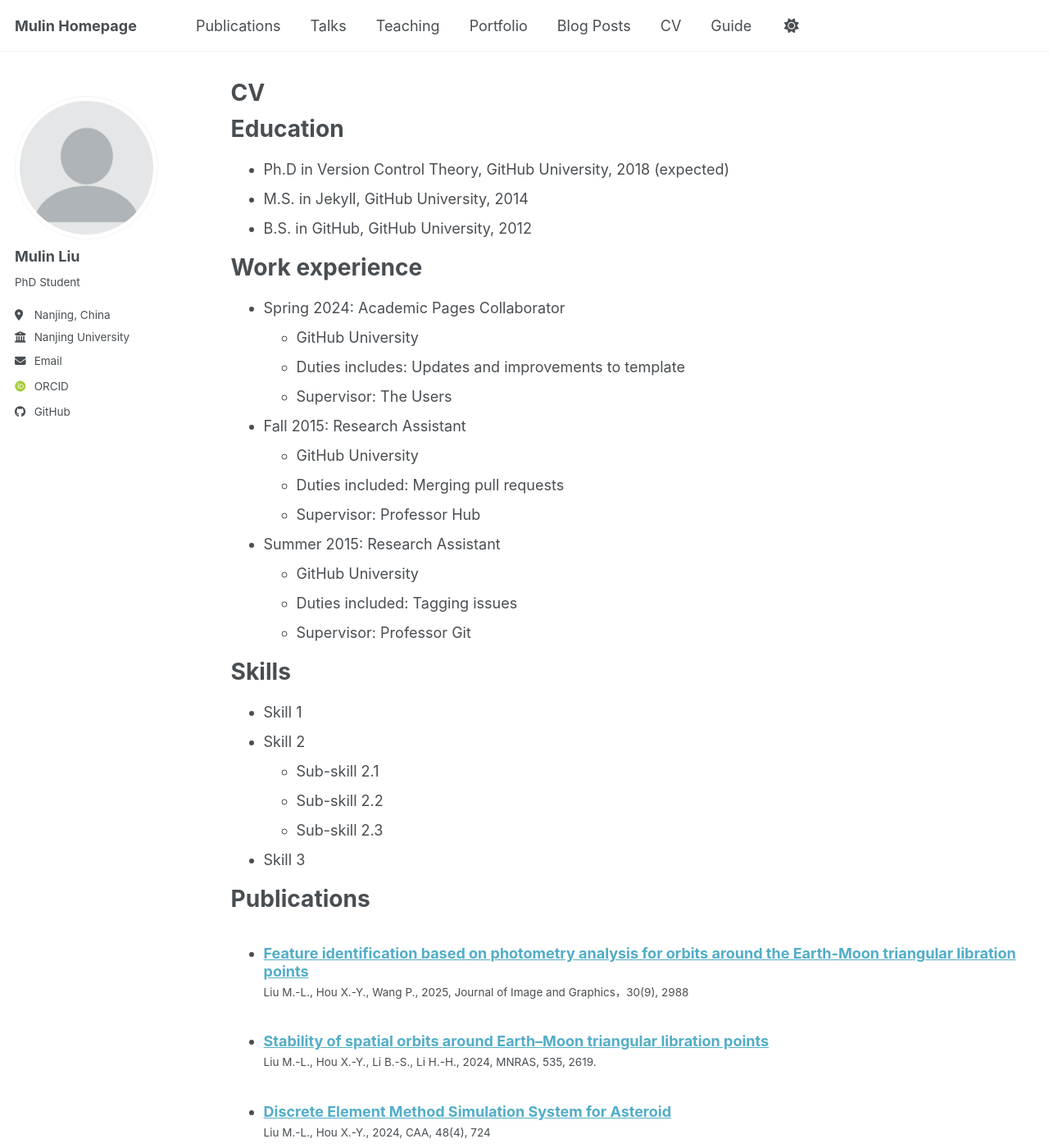
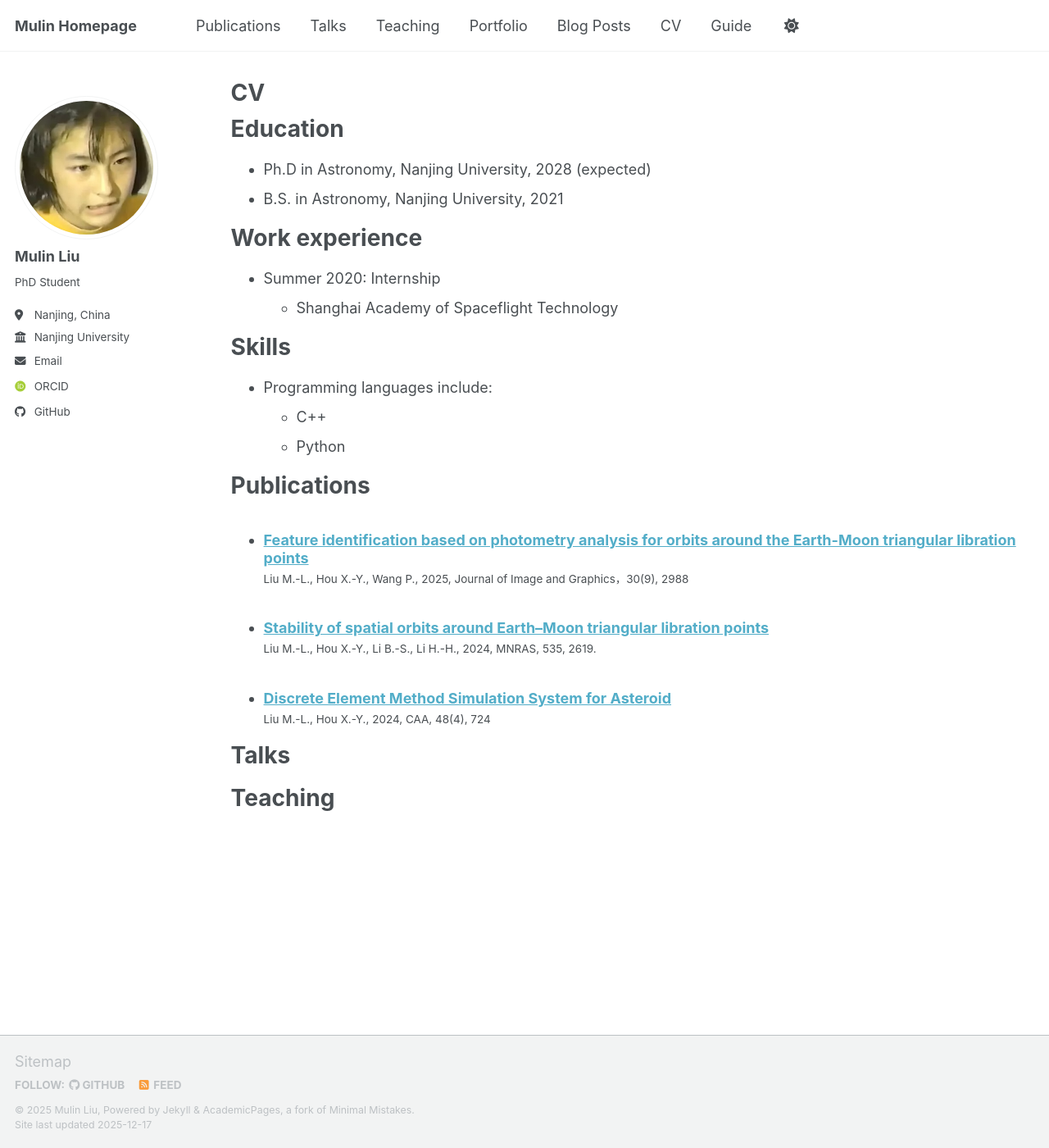
Before and after one commit to Mulin-LIU/mulin-liu.github.io, a Jekyll site: the page built from _pages/cv.md, in a window 1280 px wide and 1400 px high. Shown: the whole window at 82% size. Built offline with Jekyll 4.4.1, drawn with Linux system fonts in a browser that asks for light colours; some web fonts are replaced; a script bundle is joined from its source files by our own code; library files that are not in the unit come from our copies; some of the changed text lies outside the part shown.

Commit message:
更新个人资料中的头像，修改简历中的教育背景和工作经历，添加新的C++17线程池文章

```diff
--- a/_config.yml
+++ b/_config.yml
@@ -23,7 +23,7 @@ repository               : "Mulin-LIU/mulin-liu.github.io"
 #               Additional customization can be done by editing /_includes/author-profile.html
 author:
   # Biographic information
-  avatar           : "profile.png"
+  avatar           : "ryoko.jpeg"
   name             : "Mulin Liu"
   pronouns         : # "he/him"
   bio              : "PhD Student"
--- a/_pages/cv.md
+++ b/_pages/cv.md
@@ -11,35 +11,19 @@ redirect_from:
 
 Education
 ======
-* Ph.D in Version Control Theory, GitHub University, 2018 (expected)
-* M.S. in Jekyll, GitHub University, 2014
-* B.S. in GitHub, GitHub University, 2012
+* Ph.D in Astronomy, Nanjing University, 2028 (expected)
+* B.S. in Astronomy, Nanjing University, 2021
 
 Work experience
 ======
-* Spring 2024: Academic Pages Collaborator
-  * GitHub University
-  * Duties includes: Updates and improvements to template
-  * Supervisor: The Users
-
-* Fall 2015: Research Assistant
-  * GitHub University
-  * Duties included: Merging pull requests
-  * Supervisor: Professor Hub
-
-* Summer 2015: Research Assistant
-  * GitHub University
-  * Duties included: Tagging issues
-  * Supervisor: Professor Git
+* Summer 2020: Internship
+  * Shanghai Academy of Spaceflight Technology
 
 Skills
 ======
-* Skill 1
-* Skill 2
-  * Sub-skill 2.1
-  * Sub-skill 2.2
-  * Sub-skill 2.3
-* Skill 3
+* Programming languages include:
+  * C++
+  * Python
 
 Publications
 ======
@@ -58,7 +42,3 @@ Teaching
   <ul>{% for post in site.teaching reversed %}
     {% include archive-single-cv.html %}
   {% endfor %}</ul>
-
-Service and leadership
-======
-* Currently signed in to 43 different slack teams
```
Also changed, not shown: _posts/2025-12-17-cpp17-thread-pool.md (added, +9 -0 lines), images/ryoko.jpeg (added).
